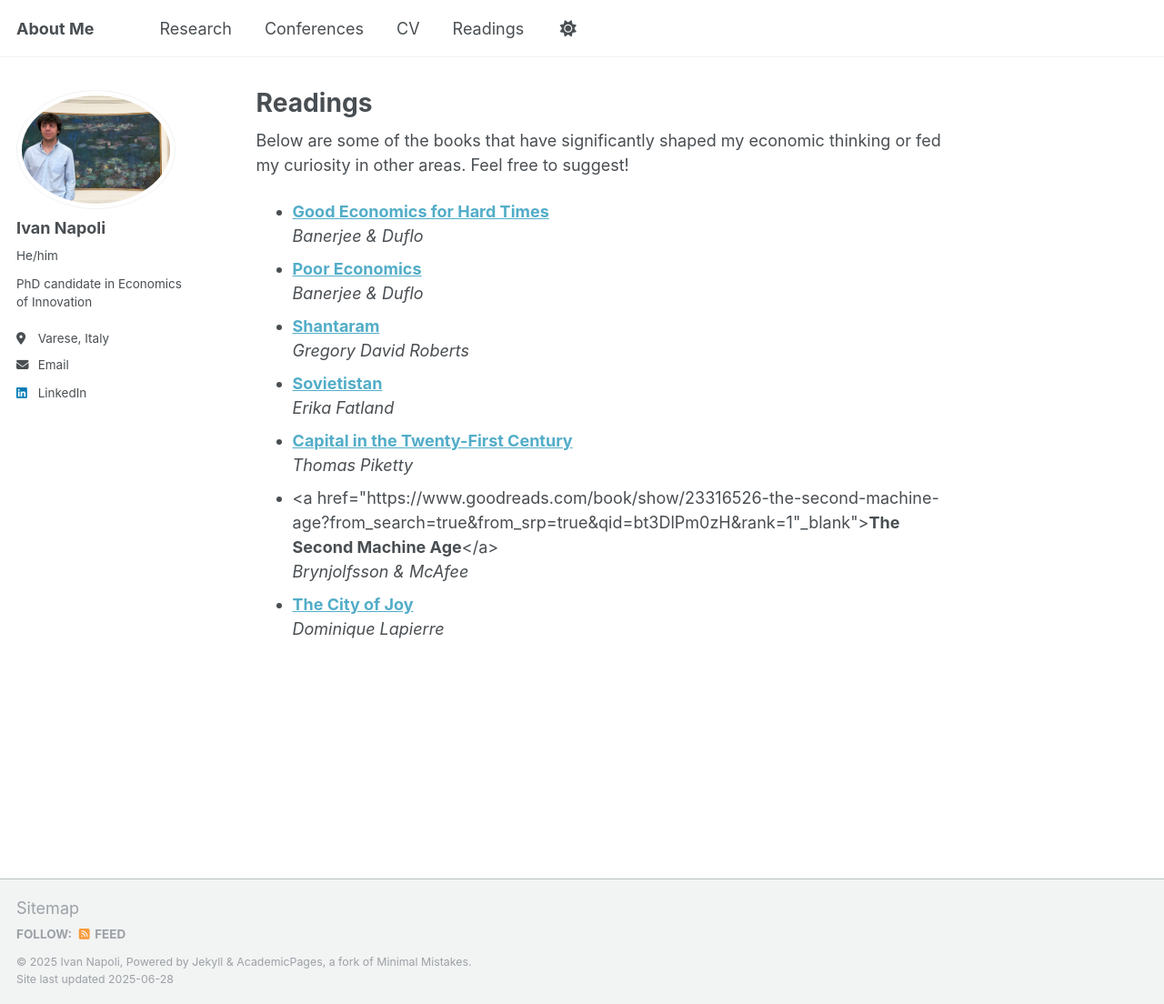
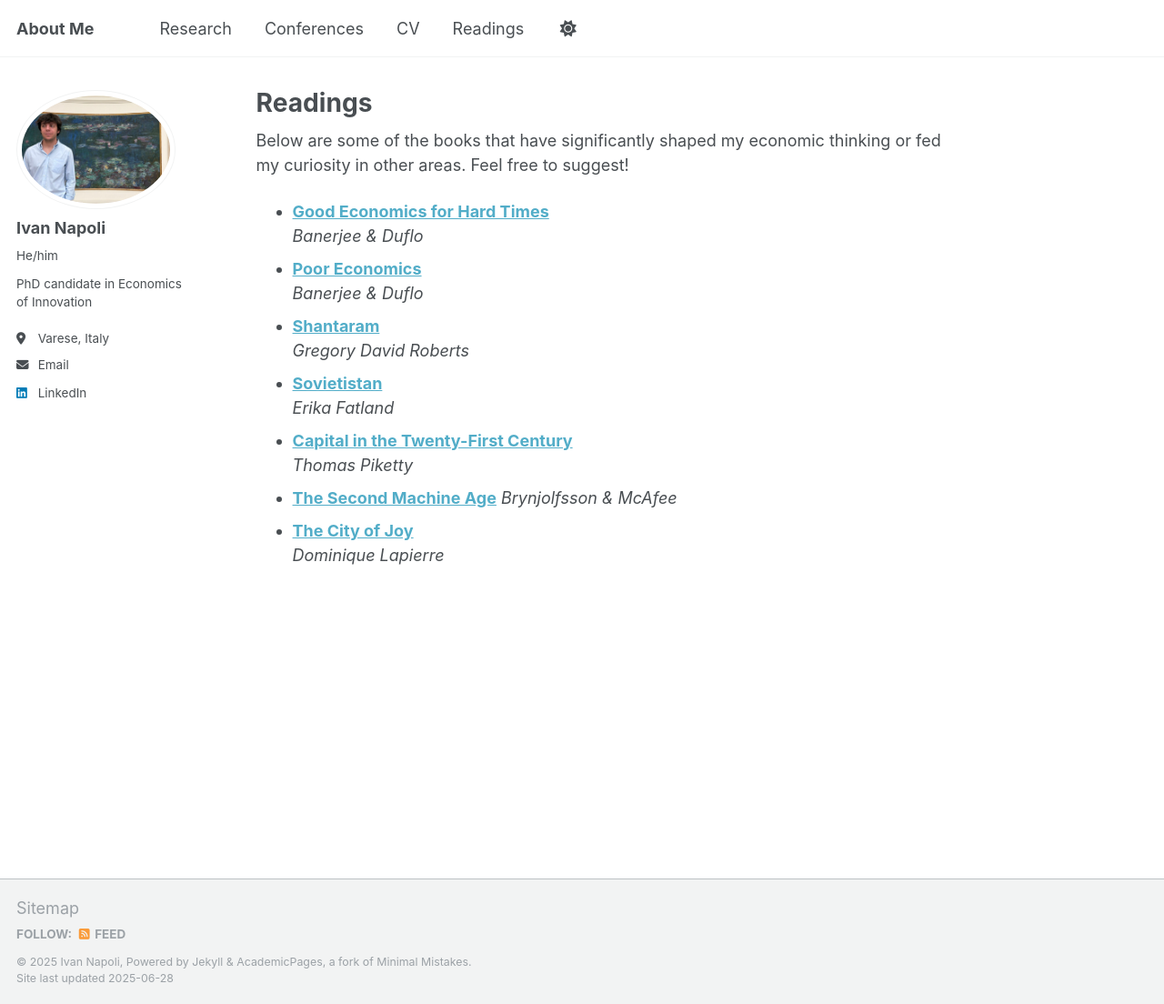
Before and after one commit to IvanNapo/IvanNapo.github.io, a Jekyll site: the page built from _pages/readings.md, in a window 1280 px wide and 1104 px high. Shown: the whole window at 91% size. Built offline with Jekyll 4.4.1, drawn with Linux system fonts in a browser that asks for light colours.

Commit message:
Update readings.md

```diff
--- a/_pages/readings.md
+++ b/_pages/readings.md
@@ -28,7 +28,7 @@ Below are some of the books that have significantly shaped my economic thinking
     <em>Thomas Piketty</em>
   </li>
   <li>
-    <a href="https://www.goodreads.com/book/show/23316526-the-second-machine-age?from_search=true&from_srp=true&qid=bt3DlPm0zH&rank=1"_blank"><strong>The Second Machine Age</strong></a><br>
+  <a href="https://www.goodreads.com/book/show/23316526-the-second-machine-age?from_search=true&from_srp=true&qid=bt3DlPm0zH&rank=1" target="_blank"><strong>The Second Machine Age</strong></a>
     <em>Brynjolfsson & McAfee</em>
   </li>
   <li>
```
